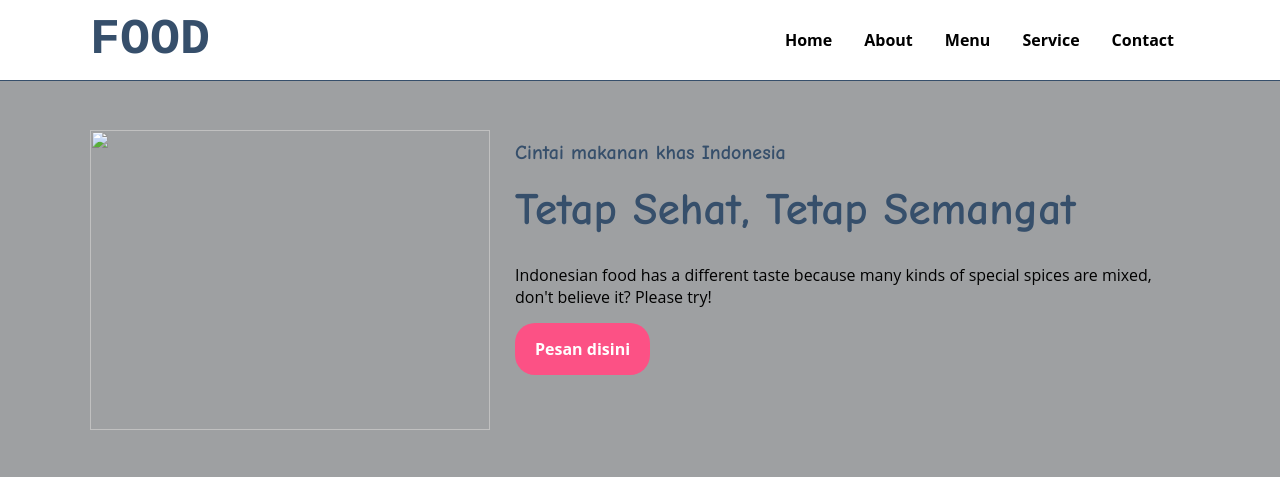
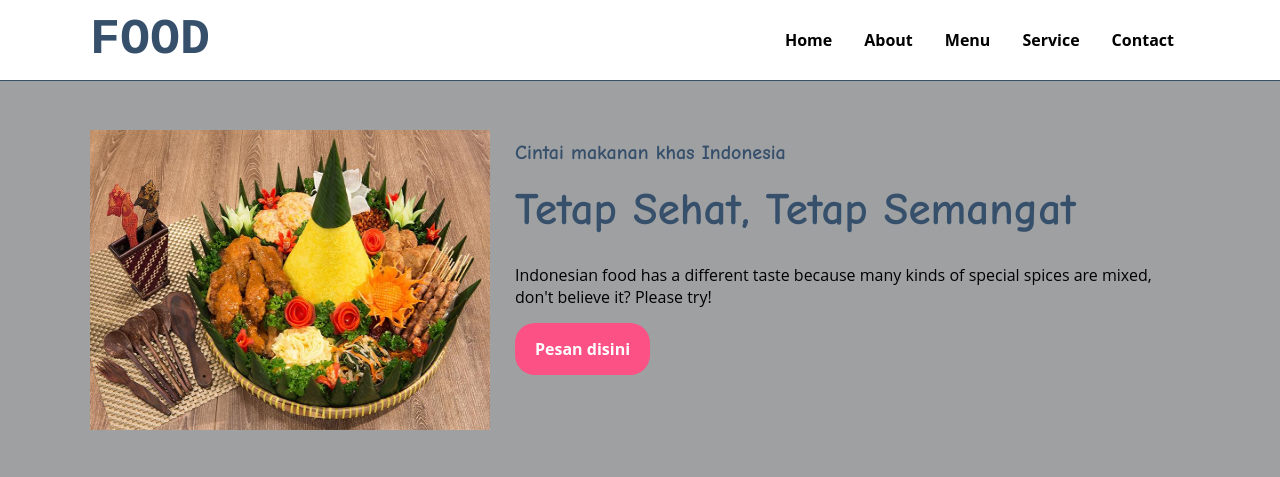
Before and after one commit to Sawitri02/UTS-teori, a plain HTML site: page index.html in a window 1280 px wide. Shown: the top 477 px of the page. Drawn offline with Linux system fonts and the light colour scheme.

Commit message:
Update index.html

```diff
--- a/index.html
+++ b/index.html
@@ -28,7 +28,7 @@
         <div class="wrapper">
             <!-- untuk home -->
             <section id="home">
-                <img src="Tumpeng.png" width="400" height="300"/ alt="">
+                <img src="Tumpeng.jpg" width="400" height="300"/ alt="">
                 <div class="kolom">
                     <p class="deskripsi">Cintai makanan khas Indonesia</p>
                     <h2>Tetap Sehat, Tetap Semangat</h2>
```
